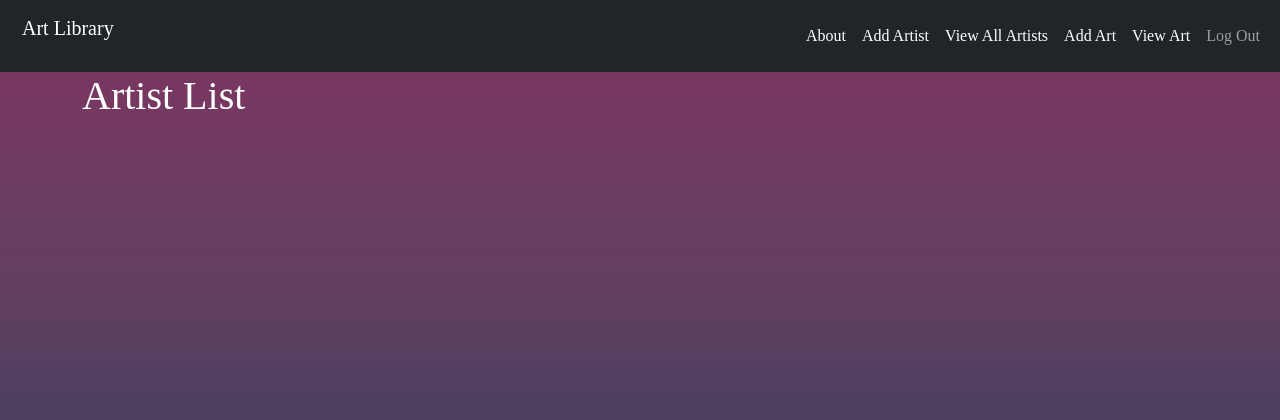
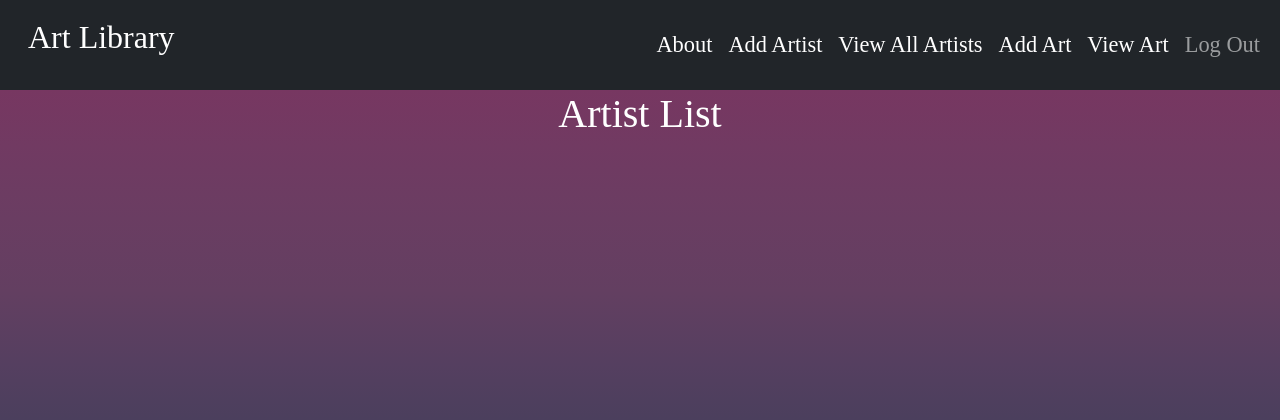
Before and after one commit to alejandracampero/painting_collector, a Django app: page /artists/ in a window 1280 px wide. Shown: the top 420 px of the page. Run offline with Django 3.2, Linux system fonts and the light colour scheme; the visitor is signed in with stand-in values (Sample User, id 1); data that the repository does not hold is empty; some web fonts are replaced.

Commit message:
add more css

```diff
--- a/main_app/static/css/style.css
+++ b/main_app/static/css/style.css
@@ -17,12 +17,10 @@ body {
   }
 
   .card {
-    display: grid;
     background-color: rgb(58, 55, 55) ;
     border-radius: 2%;
     border-color: blanchedalmond;
     border-width: 0.2rem;
-    margin-bottom: 5%;
     align-items: center;
   }
 
@@ -39,3 +37,31 @@ body {
     border-width: 0.2%;
     justify-content: center;
   }
+  #list {
+    display: flex;
+    align-items: center;
+    flex-wrap: wrap;
+    grid-template-rows: 350px auto 80px;
+    column-gap: 40px;
+    row-gap: 20px;
+    margin-left: 15.5%;
+    margin-top: 6%;
+  }
+  header{
+    display: grid;
+    text-align: center;
+  }
+
+  nav {
+    background-color: white;
+    font-size: 1.4rem;
+  }
+  .navbar-brand {
+    font-size: xx-large;
+  }
+
+  form {
+    display: grid;
+    justify-content: center;
+
+  }
--- a/main_app/templates/about.html
+++ b/main_app/templates/about.html
@@ -1,8 +1,10 @@
 {% extends 'base.html' %}
 {% block content %}
 {% load static %}
+<header>
+   <h1>About</h1>
+</header>
 
-<h1>About</h1>
 
 <p class="about_p">Welcome to Art Library!!! Please Log in or Sign Up to access all the features this app offers! Art Library will allow you to add all the artists you admire, update their info, and upload pictures of their work. You will also be able to choose the types of art your favorite artists were known for creating. A famous pieces of art list is available for you to link to their respective artist. You will also be able to add additional pieces of art that were not previously available and link them to your artist,expanding the art library! </p>
 <div>
--- a/main_app/templates/artists/detail.html
+++ b/main_app/templates/artists/detail.html
@@ -1,7 +1,9 @@
 {% extends 'base.html' %}
 {% block content %}
+<header>
+    <h1>Artist Details</h1>
+</header>
 
-<h1>Artist Details</h1>
 
 <div class="card">
   <div class="card-body">
--- a/main_app/templates/artists/index.html
+++ b/main_app/templates/artists/index.html
@@ -1,8 +1,11 @@
 {% extends 'base.html' %}
 {% block content %}
+<header>
+    <h1>Artist List</h1>
+</header>
 
-<h1>Artist List</h1>
-
+<ul>
+  <main id="list">
     {% for artist in artists %}
       <div class="card" style="width: 18rem;">
         <div class="card-body">
@@ -11,20 +14,7 @@
         </div>
       </div>
     {% endfor %}
-
-
-{% for art in art_list %}
-   <div class="card" style="width: 18rem;">
-    <div class="card-body">
-      <h5 class="card-title">{{ art.title }}</h5>
-            <p>Year: {{ art.year }}</p>
-            <p>Description: {{ art.description }}</p>
-            <p>Dims: {{ art.dims }}</p>
-            <p>Location: {{ art.location }}</p>
-      <a href="{% url 'art_detail' art.id %}" class="btn btn-primary">Details</a>
-    </div>
-   </div>
-  </a>
-{% endfor %}
+ </main>
+</ul>
 
 {% endblock %}
--- a/main_app/templates/main_app/art_detail.html
+++ b/main_app/templates/main_app/art_detail.html
@@ -1,8 +1,8 @@
 {% extends 'base.html' %}
 {% block content %}
-
-<h1>Art Details</h1>
-
+<header>
+   <h1>Art Details</h1>
+</header>
 
 <div class="card" style="width: 18rem;">
   <div class="card-body">
--- a/main_app/templates/main_app/art_form.html
+++ b/main_app/templates/main_app/art_form.html
@@ -4,7 +4,10 @@
   {% if object %}
     <h1>Edit <span class="teal-text">{{object.name}}</span></h1>
   {% else %}
+   <header>
     <h1>Add Art</h1>
+   </header>
+
   {% endif %}
   <!-- Leaving the action empty makes the form post to the same url used to display it -->
   <form action="" method="post">
--- a/main_app/templates/main_app/art_list.html
+++ b/main_app/templates/main_app/art_list.html
@@ -1,9 +1,11 @@
 {% extends 'base.html' %}
 {% block content %}
+<header>
+    <h1>Art List</h1>
+</header>
 
-<h1>Art List</h1>
 <ul>
-  <main>
+  <main id="list">
     {% for art in art_list %}
       <div class="card" style="width: 18rem;">
         <div class="card-body">
--- a/main_app/templates/main_app/artist_confirm_delete.html
+++ b/main_app/templates/main_app/artist_confirm_delete.html
@@ -1,7 +1,9 @@
 {% extends 'base.html' %}
 
 {% block content %}
-  <h1>Delete Artist</h1>
+<header>
+   <h1>Delete Artist</h1>
+</header>
 
   <h4>Are you sure you want to delete <span class="teal-text">{{ object.name }}</span>?</h4>
 
--- a/main_app/templates/main_app/artist_form.html
+++ b/main_app/templates/main_app/artist_form.html
@@ -4,7 +4,10 @@
   {% if object %}
     <h1>Edit <span class="teal-text">{{object.name}}</span></h1>
   {% else %}
-    <h1>Add Artist</h1>
+  <header>
+   <h1>Add Artist</h1>
+  </header>
+
   {% endif %}
   <!-- Leaving the action empty makes the form post to the same url used to display it -->
   <form action="" method="post">
```
Lines whose indentation alone changed are shown as unchanged.
